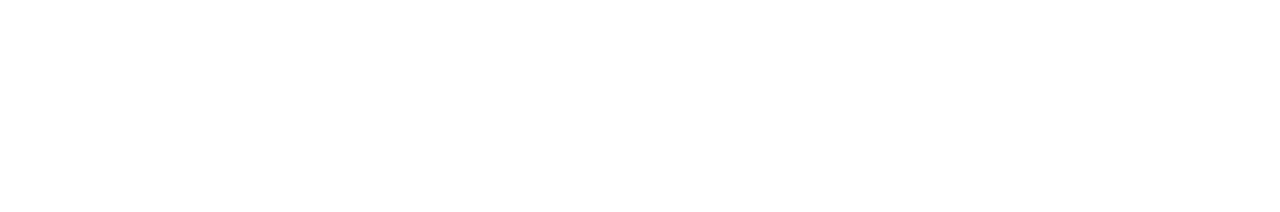
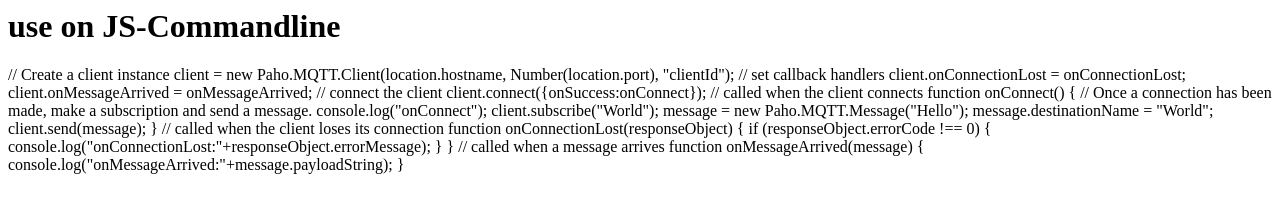
Before and after one commit to vvatelot/mosquitto-docker-compose, a plain HTML site: page index.html in a window 1280 px wide. Drawn offline with Linux system fonts and the light colour scheme.

Commit message:
Update index.html

```diff
--- a/index.html
+++ b/index.html
@@ -1,5 +1,41 @@
 <html>
-<head>
-<script src="https://cdnjs.cloudflare.com/ajax/libs/paho-mqtt/1.0.1/mqttws31.js" type="text/javascript"></script>
-</head>
+  <head>
+    <script src="https://cdnjs.cloudflare.com/ajax/libs/paho-mqtt/1.0.1/mqttws31.js" type="text/javascript"></script>
+  </head>
+  <body>
+    <h1>use on JS-Commandline</h1>
+    <p>// Create a client instance
+      client = new Paho.MQTT.Client(location.hostname, Number(location.port), "clientId");
+
+      // set callback handlers
+      client.onConnectionLost = onConnectionLost;
+      client.onMessageArrived = onMessageArrived;
+
+      // connect the client
+      client.connect({onSuccess:onConnect});
+
+
+      // called when the client connects
+      function onConnect() {
+        // Once a connection has been made, make a subscription and send a message.
+        console.log("onConnect");
+        client.subscribe("World");
+        message = new Paho.MQTT.Message("Hello");
+        message.destinationName = "World";
+        client.send(message);
+      }
+
+      // called when the client loses its connection
+      function onConnectionLost(responseObject) {
+        if (responseObject.errorCode !== 0) {
+          console.log("onConnectionLost:"+responseObject.errorMessage);
+        }
+      }
+
+      // called when a message arrives
+      function onMessageArrived(message) {
+        console.log("onMessageArrived:"+message.payloadString);
+      }
+    </p>
+  </body>
 </html>
```
